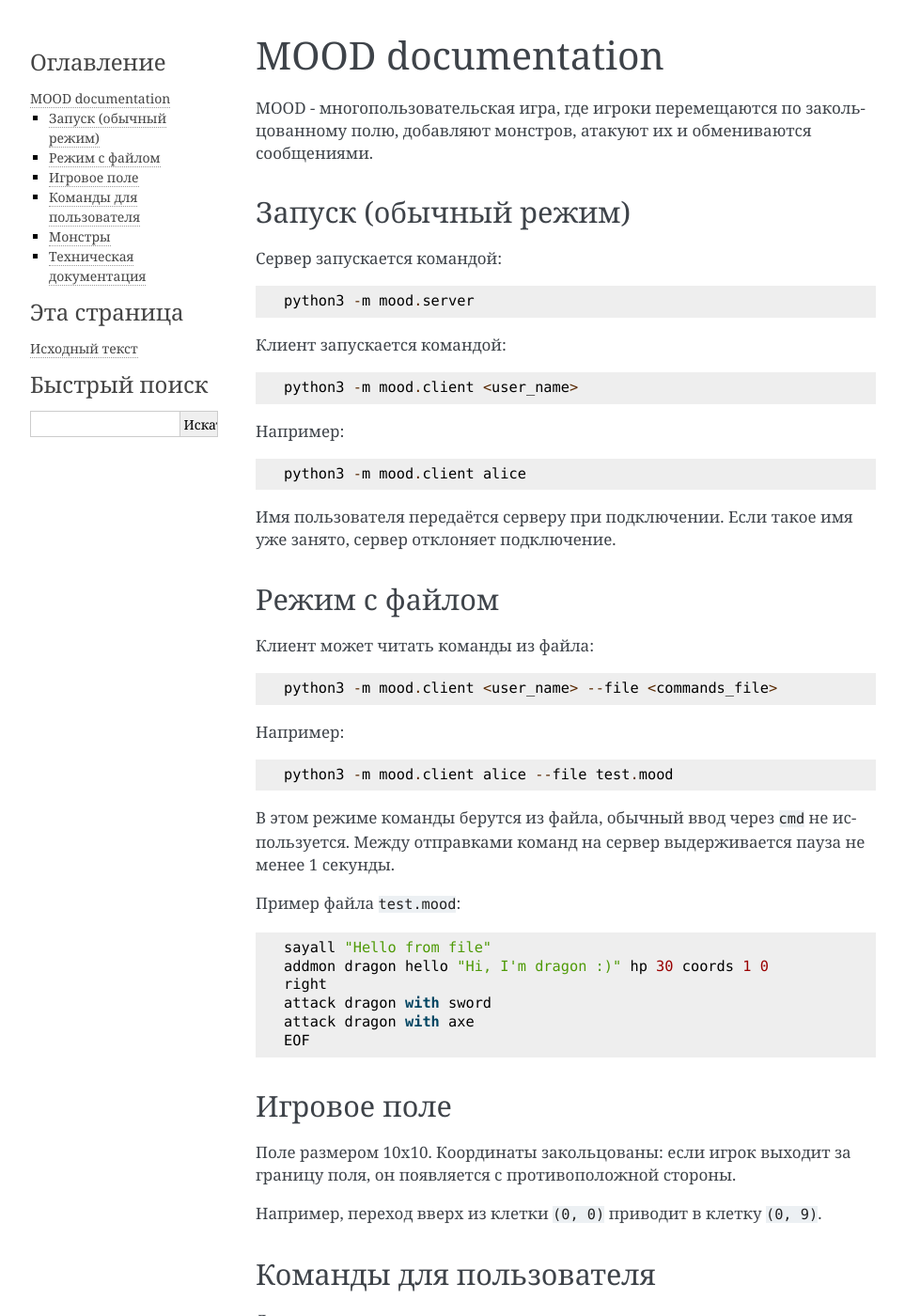
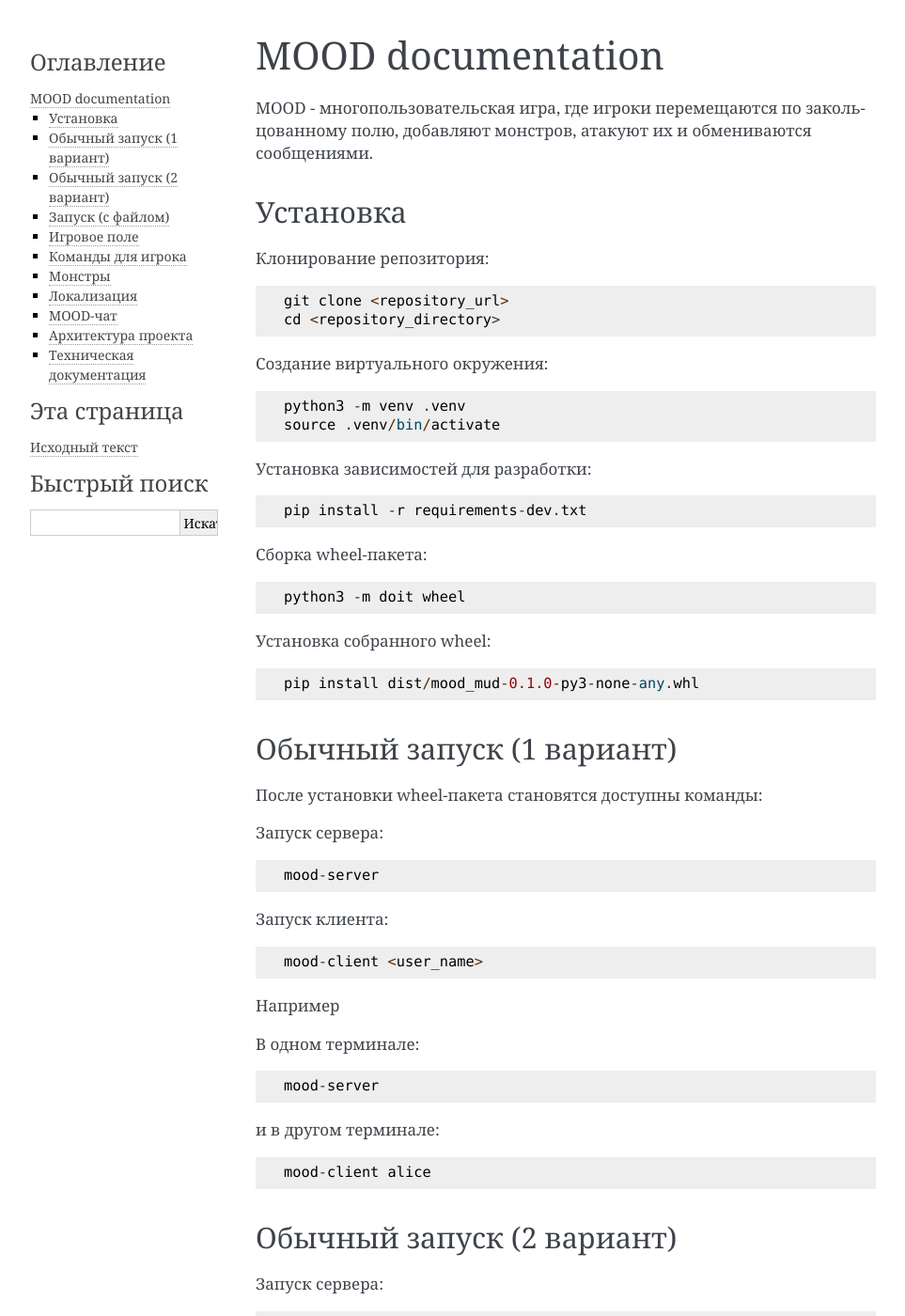
Before and after one commit to yomso-imnida/Prac_6_sem, a Sphinx documentation site: the page built from 20260504/1/doc/index.rst, in a window 1280 px wide and 1400 px high. Shown: the whole window at 94% size, without its empty margins (148-1111 px from the left). Built offline with Sphinx 7.4.7, drawn with Linux system fonts in a browser that asks for light colours; some of the changed text lies outside the part shown.

```diff
--- a/20260504/1/doc/index.rst
+++ b/20260504/1/doc/index.rst
@@ -10,26 +10,76 @@ MOOD - многопользовательская игра, где игроки
 по закольцованному полю, добавляют монстров, атакуют их и обмениваются
 сообщениями.
 
-Запуск (обычный режим)
-----------------------
+Установка
+----------
 
-Сервер запускается командой::
+Клонирование репозитория::
+
+   git clone <repository_url>
+   cd <repository_directory>
+
+Создание виртуального окружения::
+
+   python3 -m venv .venv
+   source .venv/bin/activate
+
+Установка зависимостей для разработки::
+
+   pip install -r requirements-dev.txt
+
+Сборка wheel-пакета::
+
+   python3 -m doit wheel
+
+Установка собранного wheel::
+
+   pip install dist/mood_mud-0.1.0-py3-none-any.whl
+
+
+Обычный запуск (1 вариант)
+--------------------------
+
+После установки wheel-пакета становятся доступны команды::
+
+Запуск сервера::
+
+   mood-server
+
+Запуск клиента::
+
+   mood-client <user_name>
+
+Например
+
+В одном терминале::
+
+   mood-server
+
+и в другом терминале::
+
+   mood-client alice
+
+
+Обычный запуск (2 вариант)
+--------------------------
+
+Запуск сервера::
 
    python3 -m mood.server
 
-Клиент запускается командой::
+Запуск клиента::
 
    python3 -m mood.client <user_name>
 
-Например::
+Например запуск клиента::
 
    python3 -m mood.client alice
 
 Имя пользователя передаётся серверу при подключении. Если такое имя уже
-занято, сервер отклоняет подключение.
+занято, то сервер отклоняет подключение.
 
-Режим с файлом
---------------
+Запуск (с файлом)
+-----------------
 
 Клиент может читать команды из файла::
 
@@ -39,9 +89,9 @@ MOOD - многопользовательская игра, где игроки
 
    python3 -m mood.client alice --file test.mood
 
-В этом режиме команды берутся из файла, обычный ввод через ``cmd`` не
-используется. Между отправками команд на сервер выдерживается пауза
-не менее 1 секунды.
+В этом режиме команды берутся из файла, обычный ввод через ``командную
+строку`` не используется. Между отправками команд на сервер выдерживается
+пауза (не менее 1 секунды).
 
 Пример файла ``test.mood``::
 
@@ -50,18 +100,19 @@ MOOD - многопользовательская игра, где игроки
    right
    attack dragon with sword
    attack dragon with axe
-   EOF
+
 
 Игровое поле
 ------------
 
 Поле размером 10x10. Координаты закольцованы: если игрок выходит
-за границу поля, он появляется с противоположной стороны.
+за границу поля, то он появляется с противоположной стороны.
 
 Например, переход вверх из клетки ``(0, 0)`` приводит в клетку ``(0, 9)``.
 
-Команды для пользователя
-------------------------
+
+Команды для игрока
+------------------
 
 Движение игрока::
 
@@ -97,7 +148,26 @@ MOOD - многопользовательская игра, где игроки
 
 Например::
 
+   sayall Hi
    sayall "Let's attack dragon"
+
+Смена локали сервера::
+
+   locale <locale_name>
+
+Например::
+
+   locale ru_RU.UTF-8
+
+Открытие документации::
+
+   documentation
+
+Управление перемещением монстров (статичные или бродячие)::
+
+   movemonsters on
+   movemonsters off
+
 
 Монстры
 -------
@@ -108,17 +178,62 @@ MOOD - многопользовательская игра, где игроки
 с изображением монстра и его приветственной фразой.
 
 Один раз в 30 секунд сервер перемещает случайного монстра на одну клетку
-в случайном направлении. Если новая клетка занята другим монстром,
-выбирается другой ход.
+в случайном направлении.
+Если новая клетка занята другим монстром, то выбирается другой ход.
 
 При успешном перемещении монстра все игроки получают сообщение вида::
 
    dragon moved one cell right
 
+
+Локализация
+-----------
+
+Сервер поддерживает локализацию сообщений с помощью gettext и Babel.
+
+Игрок может изменить язык серверных сообщений командой::
+
+   locale ru_RU.UTF-8
+
+После смены локали часть сообщений сервера отображается на русском языке.
+
+
+MOOD-чат
+--------
+
+Игроки могут обмениваться сообщениями через общий чат.
+
+Сообщение отправляется командой::
+
+   sayall "message"
+
+Все подключённые игроки получают сообщение мгновенно.
+
+
+Архитектура проекта
+-------------------
+
+Проект разделён на клиентскую и серверную части.
+
+Серверная часть:
+   - хранит состояние игрового поля
+   - обрабатывает подключения клиентов
+   - синхронизирует игроков
+   - управляет монстрами
+
+Клиентская часть:
+   - предоставляет интерфейс командной строки
+   - отправляет команды серверу
+   - показывает ответы сервера
+
+Для одновременной работы нескольких игроков используется asyncio.
+
+
 Техническая документация
 ------------------------
 
-Ссылка на техническую документацию находится ниже:
+Ниже приведена автоматически сгенерированная документация модулей
+клиента и сервера.
 
 .. toctree::
    :maxdepth: 2
```
Also changed, not shown: other parts of 20260504/1/doc/index.rst (+1 -1 lines), 6 other files.
